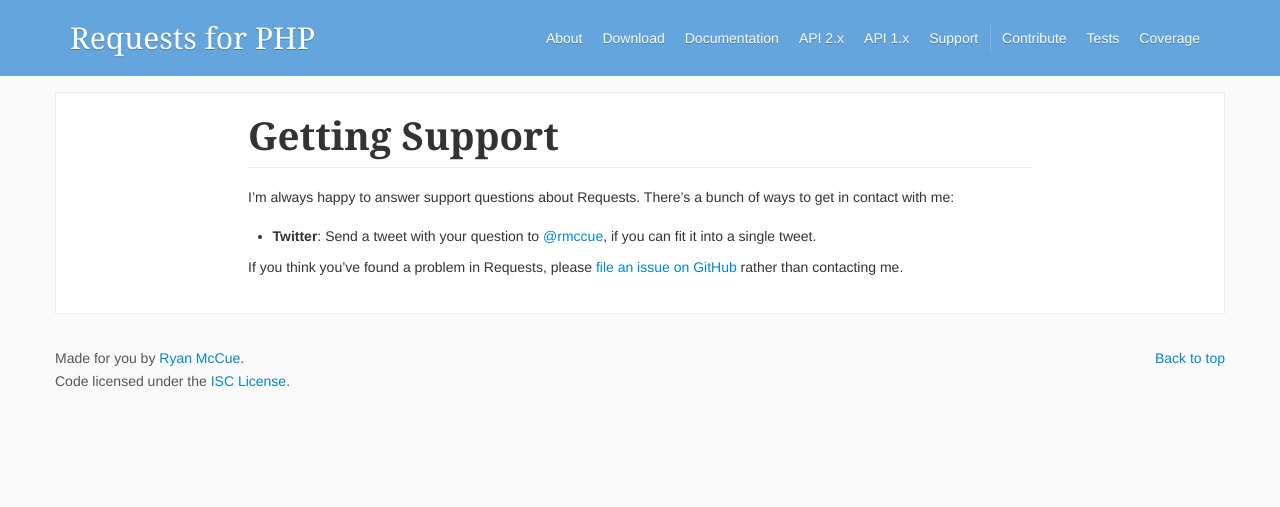
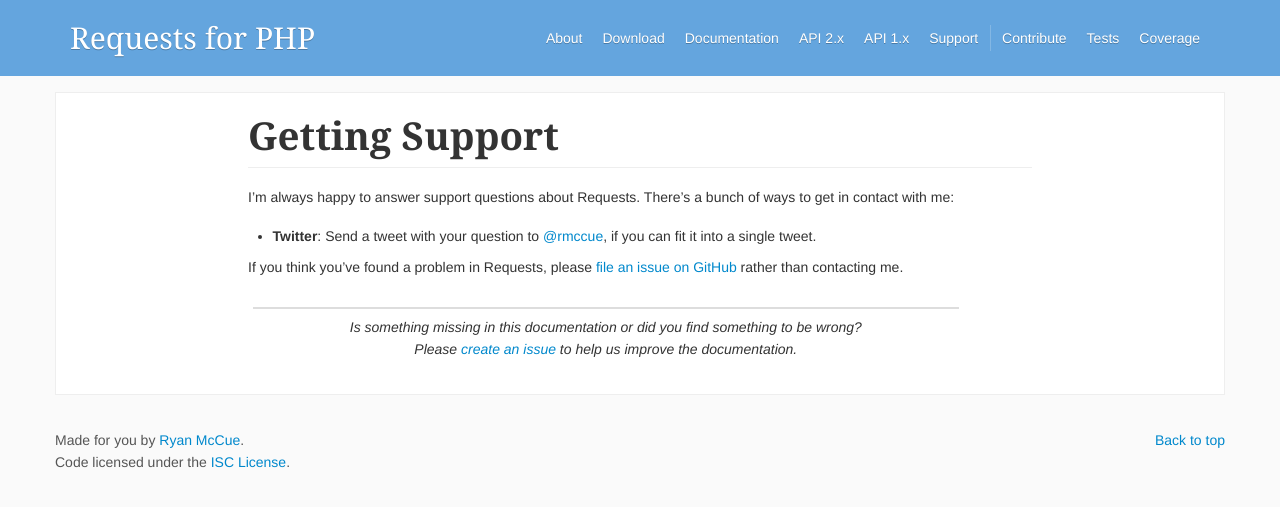
Before and after one commit to WordPress/Requests, a Jekyll site: the page built from support/index.md, in a window 1280 px wide. Shown: the top 507 px of the page. Built offline with Jekyll 4.4.1, drawn with Linux system fonts in a browser that asks for light colours; nearby versions of some CDN libraries.

Commit message:
GH Pages: add call to report documentation issues
... to all "ordinary" documentation pages (not to the PHPDoc generated pages).

Sister-PR to 793

Fixes 789

```diff
--- /dev/null
+++ b/_includes/contributing.html
@@ -0,0 +1,7 @@
+			<div class="contributing">
+				<hr/>
+				<p>
+					Is something missing in this documentation or did you find something to be wrong?<br/>
+					Please <a href="https://github.com/WordPress/Requests/issues/new?template=documentation.md">create an issue</a> to help us improve the documentation.
+				</p>
+			</div>
--- a/_layouts/documentation.html
+++ b/_layouts/documentation.html
@@ -7,6 +7,8 @@
 
 			<div class="main">
 				{{ content }}
+
+				{% include contributing.html %}
 			</div>
 
 		</div><!-- /container -->
--- a/_layouts/home.html
+++ b/_layouts/home.html
@@ -27,6 +27,8 @@
 
 			{{ content }}
 
+			{% include contributing.html %}
+
 		</div><!-- /container -->
 
 		<footer id="page-footer">
--- a/_layouts/page.html
+++ b/_layouts/page.html
@@ -3,6 +3,8 @@
 		<div id="content">
 
 			{{ content }}
+
+			{% include contributing.html %}
 
 		</div><!-- /container -->
 
--- a/assets/css/requests.scss
+++ b/assets/css/requests.scss
@@ -15,6 +15,18 @@ body {
 	background: #fff;
 	border: 1px solid #eee;
 }
+
+.contributing {
+	width: 90%;
+	font-style: italic;
+	margin: 5px;
+	text-align: center;
+	clear: both;
+}
+	.contributing hr {
+		border: 1px solid #ddd;
+		margin-top: 2em;
+	}
 
 @import "masthead";
 
@@ -45,7 +57,7 @@ li {
 
 figure,
 div .highlight {
-    margin: 1rem 0.5rem;
+	margin: 1rem 0.5rem;
 }
 
 pre code {
```
